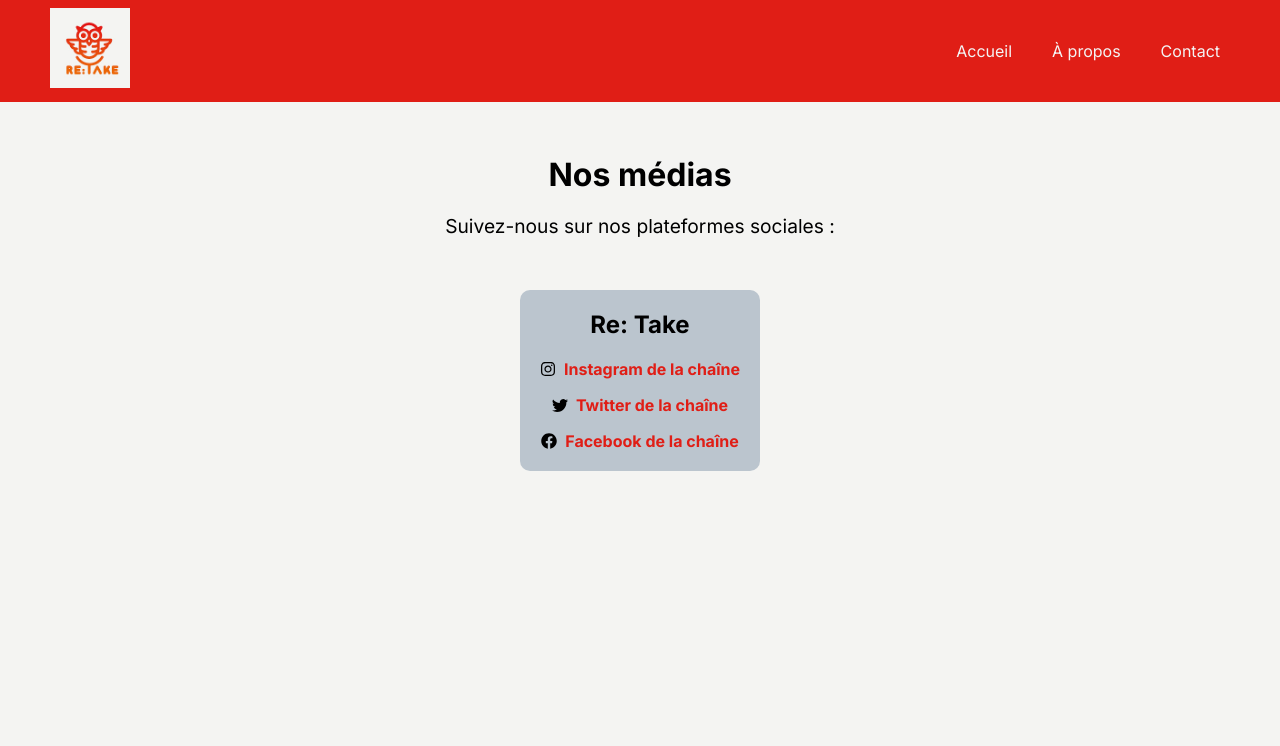
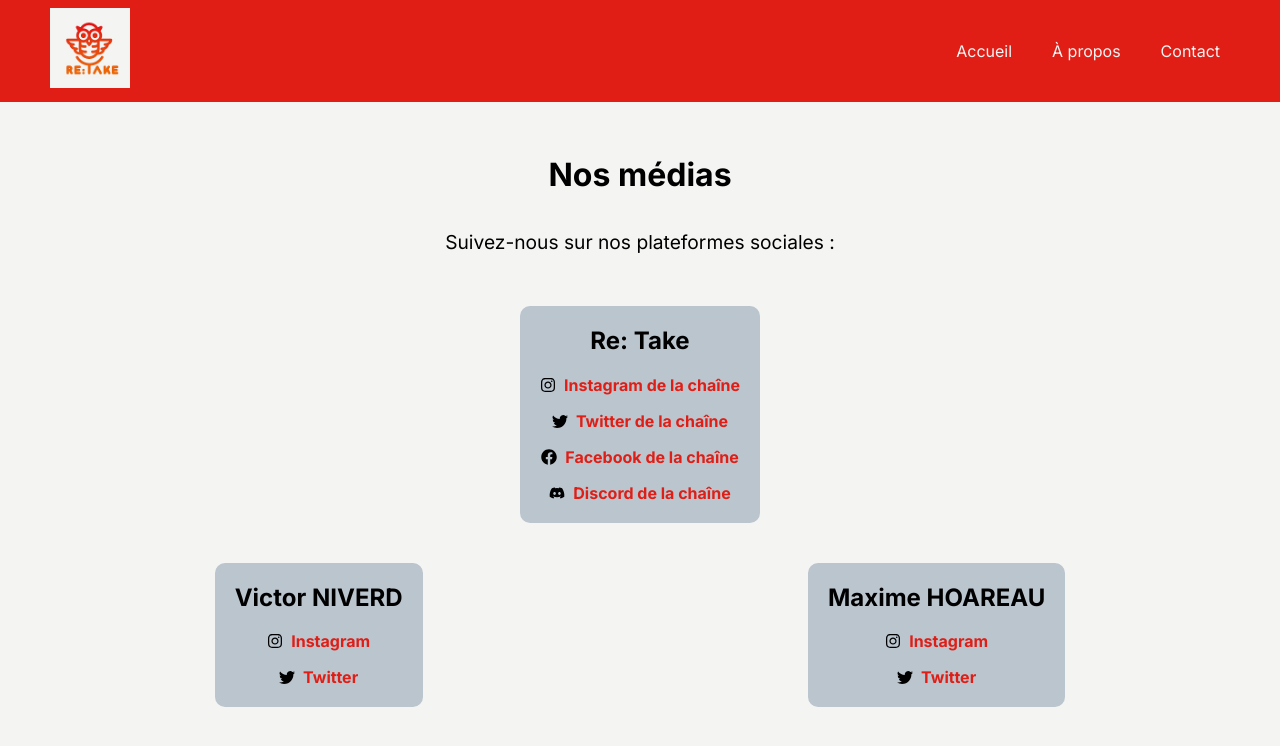
Before and after one commit to magusin/reTake, a Next.js app: page /contact in a window 1280 px wide. Shown: the top 746 px of the page. Built offline with nearby package versions, Linux system fonts and the light colour scheme.

Commit message:
add autor contact

```diff
--- a/src/app/contact/page.js
+++ b/src/app/contact/page.js
@@ -4,6 +4,7 @@ import Header from '#/components/Header/header'
 import { BsTwitter } from 'react-icons/bs'
 import { FaInstagram } from 'react-icons/fa'
 import { FaFacebook } from 'react-icons/fa'
+import { FaDiscord } from 'react-icons/fa'
 
 import Link from 'next/link'
 
@@ -54,7 +55,76 @@ const Contact = () => {
                   Facebook de la chaîne
                 </Link>
               </div>
+              <div className={styles.linkWrapper}>
+                <FaDiscord />
+                <Link
+                  href="https://discord.com/invite/retake"
+                  target="_blank"
+                  rel="noopener noreferrer"
+                  className={styles.link}
+                >
+                  Discord de la chaîne
+                </Link>
+              </div>
             </div>
+          </div>
+          <div className={styles.sectionContainer }>
+          <div className={styles.section}>
+            <h2>Victor NIVERD</h2>
+            <div className={styles.socialLinks}>
+              <div className={styles.linkWrapper}>
+                <FaInstagram />
+
+                <Link
+                  href="https://www.instagram.com/victor.niverd"
+                  target="_blank"
+                  rel="noopener noreferrer"
+                  className={styles.link}
+                >
+                  Instagram
+                </Link>
+              </div>
+              <div className={styles.linkWrapper}>
+                <BsTwitter />
+                <Link
+                  href="https://twitter.com/Victor_Niverd"
+                  target="_blank"
+                  rel="noopener noreferrer"
+                  className={styles.link}
+                >
+                  Twitter
+                </Link>
+              </div>
+            </div>
+          </div>
+          <div className={styles.section}>
+            <h2>Maxime HOAREAU</h2>
+            <div className={styles.socialLinks}>
+              <div className={styles.linkWrapper}>
+                <FaInstagram />
+
+                <Link
+                  href="https://www.instagram.com/maxime.e.hoareau"
+                  target="_blank"
+                  rel="noopener noreferrer"
+                  className={styles.link}
+                >
+                  Instagram
+                </Link>
+              </div>
+              <div className={styles.linkWrapper}>
+                <BsTwitter />
+                <Link
+                  href="https://twitter.com/Max_Hoareau"
+                  target="_blank"
+                  rel="noopener noreferrer"
+                  className={styles.link}
+                >
+                  Twitter
+                </Link>
+              </div>
+            </div>
+          </div>
           </div>
         </div>
       </main>
--- a/src/app/contact/page.module.css
+++ b/src/app/contact/page.module.css
@@ -1,6 +1,8 @@
 .container {
     padding: 2rem;
-    text-align: center;
+    display: flex;
+    flex-direction: column;
+    align-items: center;
 }
 
 .title {
@@ -47,8 +49,17 @@
     margin: 20px 0;
     border-radius: 10px;
     display: inline-block;
+    text-align: center;
+    width: fit-content;
 }
 
 .section h2 {
-    margin-top: 0; /* Réinitialisez la marge supérieure du h2 */
+    margin-top: 0;
 }
+
+.sectionContainer {
+    display: flex;
+    justify-content: space-around;
+    width: 100%;
+    gap: 20px;
+}
--- a/src/app/page.module.css
+++ /dev/null
@@ -1,45 +0,0 @@
-.slider-container {
-    width: 100%;
-    overflow: hidden;
-  }
-
-  /* Styles pour le carousel lui-même */
-  .carousel {
-    display: flex; /* Afficher les éléments en ligne */
-    overflow: hidden; /* Masquer les éléments en dehors du cadre */
-    border: 2px solid #fa6500;
-    border-radius: 10px;
-    padding: 10px;
-    background-color: #e62804;
-  }
-
-  /* Styles pour chaque élément du carousel */
-  .carouselSlide {
-    flex: 0 0 calc(33.333% - 10px); /* 33.333% pour afficher 3 éléments, -10px pour l'espace entre les éléments */
-    margin-right: 10px; /* Espacement entre les éléments */
-    transition: transform 0.3s ease; /* Transition de défilement */
-  }
-
-  /* Style pour le bouton précédent */
-  .carousel-button-prev {
-    cursor: pointer;
-  }
-
-  /* Style pour le bouton suivant */
-  .carousel-button-next {
-    cursor: pointer;
-  }
-
-  /* Style pour l'affichage actif du bouton */
-  .carousel-button-disabled {
-    opacity: 0.5; /* Opacité réduite pour les boutons désactivés */
-    pointer-events: none; /* Désactiver les événements de clic sur les boutons désactivés */
-  }
-
-  .container {
-    background-color: #e62804;
-    display: flex;
-    font-family: Arial, sans-serif;
-    justify-content: center;
-    min-height: 100vh;
-  }
```
Lines whose indentation alone changed are shown as unchanged.
